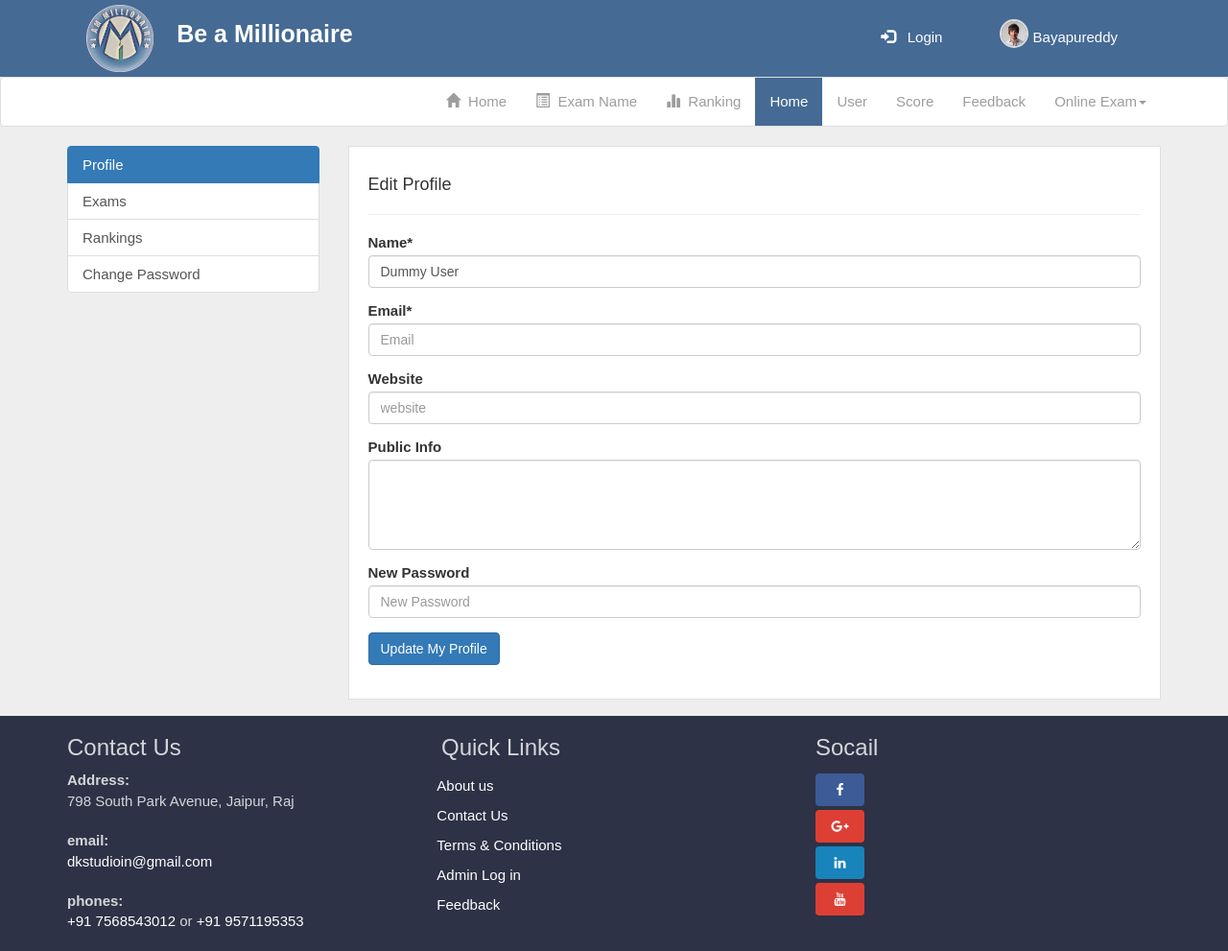
After one commit to vasudevareddyreddem/exam_portal, a PHP site: page /edit-profile.php in a window 1280 px wide. The commit adds this page. Shown: the whole page at 96% size. Run offline with PHP 8.4, Linux system fonts and the light colour scheme; some libraries are stand-ins or nearby versions.

Commit message:
commit
changes

```diff
--- /dev/null
+++ b/edit-profile.php
@@ -0,0 +1,71 @@
+<?php include("admin-header.php"); ?>
+	<div class="container content-start">
+		<div class="row">
+		<div class="col-md-3 ">
+		     <div class="list-group ">
+              <a href="#" class="list-group-item list-group-item-action active">Profile</a>
+              <a href="exam-list.php" class="list-group-item list-group-item-action ">Exams</a>
+              <a href="rank-list.php" class="list-group-item list-group-item-action ">Rankings</a>
+              <a href="change-password.php" class="list-group-item list-group-item-action">Change Password</a>
+            </div>
+		</div>
+		<div class="col-md-9">
+		    <div class="card" style="padding:20px;">
+		        <div class="card-body">
+		            <div class="row">
+		                <div class="col-md-12">
+		                    <h4>Edit Profile</h4>
+		                    <hr>
+		                </div>
+		            </div>
+		            <div class="row">
+		                <div class="col-md-12" >
+		                    <form>
+                              <div class="form-group ">
+                                <label for="username" class="col-4 col-form-label"> Name*</label>
+                                <div class="col-8">
+                                  <input id="username" name="username" value="Dummy User" class="form-control here" required="required" type="text">
+                                </div>
+                              </div>
+
+                              <div class="form-group ">
+                                <label for="email" class="col-4 col-form-label">Email*</label>
+                                <div class="col-8">
+                                  <input id="email" name="email" placeholder="Email" class="form-control here" required="required" type="text">
+                                </div>
+                              </div>
+                              <div class="form-group ">
+                                <label for="website" class="col-4 col-form-label">Website</label>
+                                <div class="col-8">
+                                  <input id="website" name="website" placeholder="website" class="form-control here" type="text">
+                                </div>
+                              </div>
+                              <div class="form-group ">
+                                <label for="publicinfo" class="col-4 col-form-label">Public Info</label>
+                                <div class="col-8">
+                                  <textarea id="publicinfo" name="publicinfo" cols="40" rows="4" class="form-control"></textarea>
+                                </div>
+                              </div>
+                              <div class="form-group ">
+                                <label for="newpass" class="col-4 col-form-label">New Password</label>
+                                <div class="col-8">
+                                  <input id="newpass" name="newpass" placeholder="New Password" class="form-control here" type="text">
+                                </div>
+                              </div>
+                              <div class="form-group ">
+                                <div class="offset-4 col-8">
+                                  <button name="submit" type="submit" class="btn btn-primary">Update My Profile</button>
+                                </div>
+                              </div>
+                            </form>
+		                </div>
+		            </div>
+
+		        </div>
+		    </div>
+		</div>
+	</div>
+
+	</div>
+
+<?php include("footer.php"); ?>
```
Also changed, not shown: change-password.php (added, +58 -0 lines), profile.php (+24 -7 lines).
